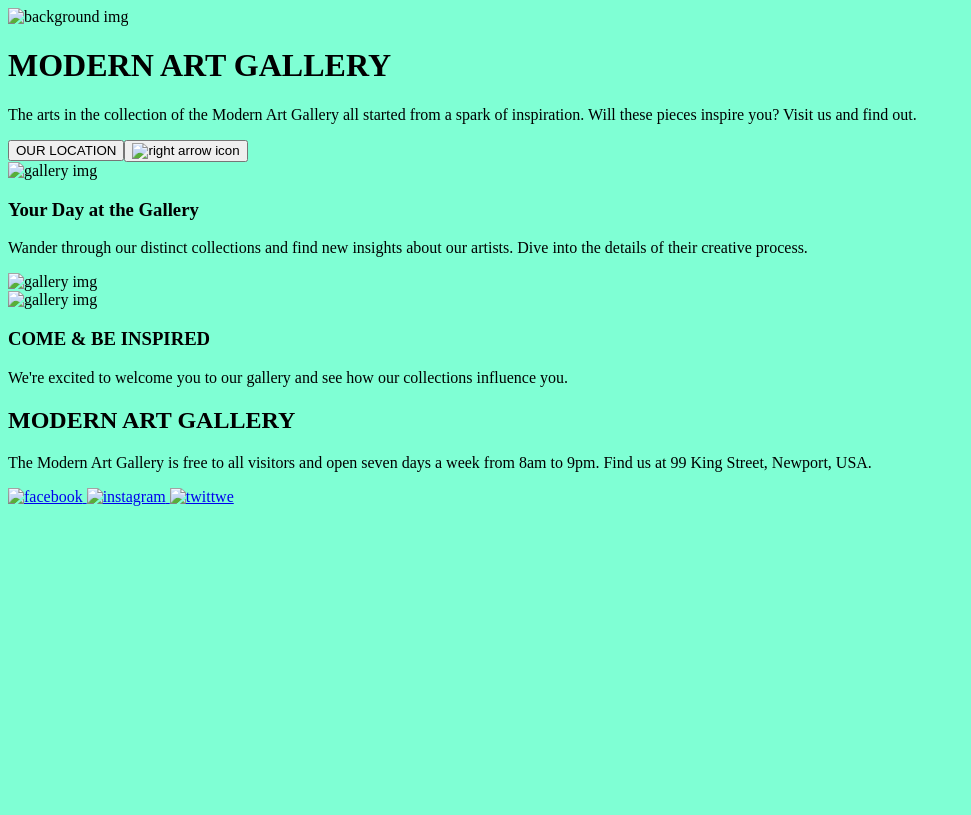
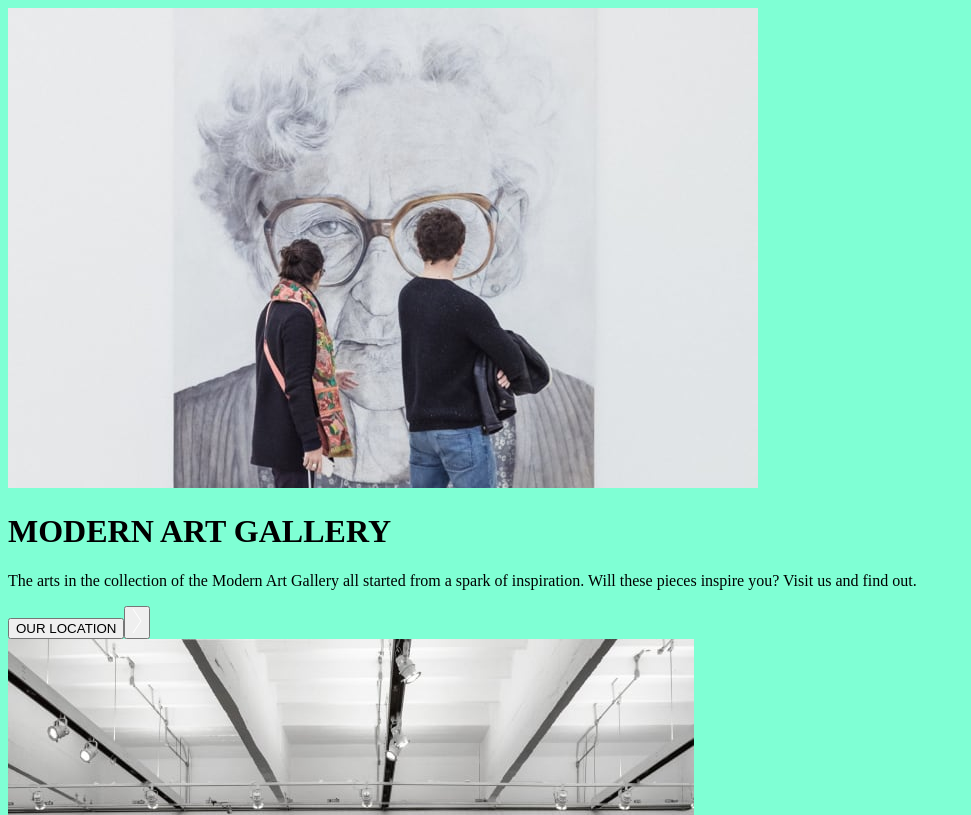
Before and after one commit to anibolokadze/Art-gallery-website, a plain HTML site: page index.html in a window 1280 px wide. Shown: the top 815 px of the page, without its empty margins (0-971 px from the left). Drawn offline with Linux system fonts and the light colour scheme; the site is published under a folder, as on GitHub Pages, so addresses that start at the root find nothing.

Commit message:
html markup

```diff
--- a/index.html
+++ b/index.html
@@ -9,12 +9,12 @@
 </head>
 <body>
     <header>
-        <img src="/assets/mobile/image-hero@2x.jpg" alt="background img">
+        <img src="assets/mobile/image-hero@2x.jpg" alt="background img">
         <h1>MODERN ART GALLERY</h1>
         <p>The arts in the collection of the Modern Art Gallery all started from a spark of inspiration. Will these pieces inspire you? Visit us and find out.</p>
         <a href="location.html">
             <button>
-                OUR LOCATION<button><img src="/assets/icon-arrow-right.svg" alt="right arrow icon"></button>
+                OUR LOCATION<button><img src="assets/icon-arrow-right.svg" alt="right arrow icon"></button>
             </button>
         </a>
     </header>
@@ -22,17 +22,17 @@
     <main>
         <article>
             <section>
-                <img src="/assets/mobile/image-grid-1@2x.jpg" alt="gallery img">
+                <img src="assets/mobile/image-grid-1@2x.jpg" alt="gallery img">
             </section>
             <section>
                 <h3>Your Day at the Gallery</h3>
                 <p>Wander through our distinct collections and find new insights about our artists. Dive into the details of their creative process.</p>
             </section>
             <section>
-                <img src="/assets/mobile/image-grid-2@2x.jpg" alt="gallery img">
+                <img src="assets/mobile/image-grid-2@2x.jpg" alt="gallery img">
             </section>
             <section>
-                <img src="/assets/mobile/image-grid-3@2x.jpg" alt="gallery img">
+                <img src="assets/mobile/image-grid-3@2x.jpg" alt="gallery img">
             </section>
             <section>
                 <h3>COME & BE INSPIRED</h3>
@@ -47,13 +47,13 @@
 
         <div class="social-media-icons">
             <a href="https://www.instagram.com/" target="_blank">
-                <img src="/assets/icon-facebook.svg" alt="facebook">
+                <img src="assets/icon-facebook.svg" alt="facebook">
             </a>
             <a href="https://www.instagram.com/" target="_blank">
-                <img src="/assets/icon-instagram.svg" alt="instagram">
+                <img src="assets/icon-instagram.svg" alt="instagram">
             </a>
             <a href="https://www.instagram.com/" target="_blank">
-                <img src="/assets/icon-twitter.svg" alt="twittwe">
+                <img src="assets/icon-twitter.svg" alt="twittwe">
             </a>
         </div>
     </footer>
```
Also changed, not shown: location.html (+5 -5 lines).
